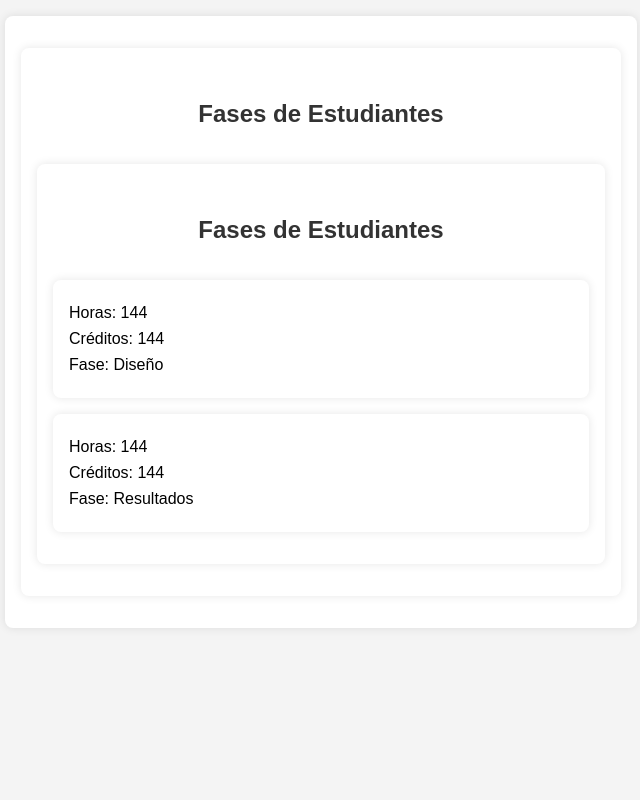
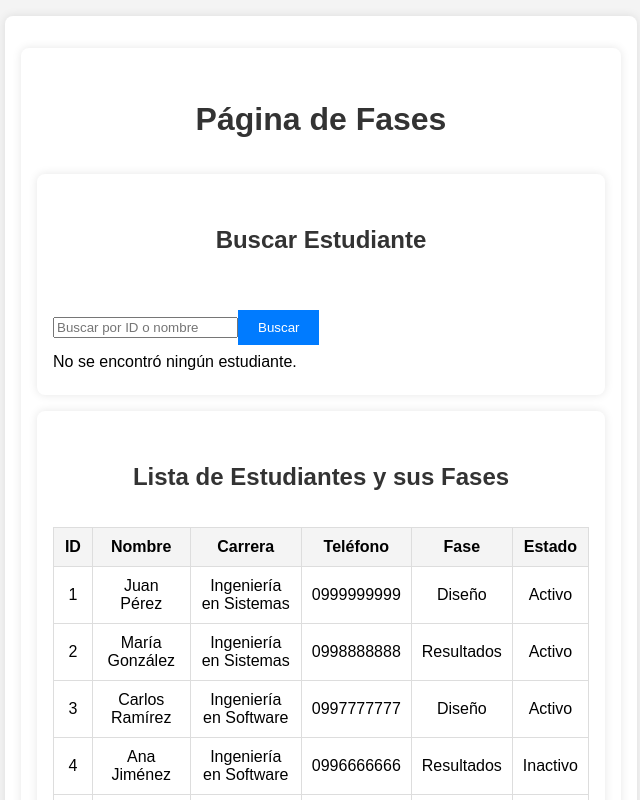
Before and after one commit to Yeiker-Lopez/ProyectoCloud, a React (Vite) app: page /fases in a window 1280 px wide. Shown: the top 800 px of the page, without its empty margins (319-959 px from the left). Built offline with nearby package versions, Linux system fonts and the light colour scheme.

Commit message:
Proyecto

```diff
--- a/src/Data/estudiantesData.ts
+++ b/src/Data/estudiantesData.ts
@@ -1,14 +1,21 @@
-import { IEstudiante } from "../interfaces/IEstudiantes";
+export interface Estudiante {
+  id: number;
+  nombre: string;
+  carrera: string;
+  telefono: string;
+  fase: 'Diseño' | 'Resultados';  // Agregamos fase
+  activo: boolean;                // Agregamos estado
+}
 
-export const estudiantesData: IEstudiante[] = [
-  { id: 1, nombre: "Juan Pérez", carrera: "Ingeniería TI", telefono: "0991234567" },
-  { id: 2, nombre: "Ana Gómez", carrera: "Ingeniería de Software", telefono: "0987654321" },
-  { id: 3, nombre: "Pedro Sánchez", carrera: "Ingeniería TI", telefono: "0971122334" },
-  { id: 4, nombre: "María López", carrera: "Ingeniería TI", telefono: "0965566778" },
-  { id: 5, nombre: "Luis Martínez", carrera: "Ingeniería de Software", telefono: "0959988776" },
-  { id: 6, nombre: "Sofía Rodríguez", carrera: "Ingeniería TI", telefono: "0995544332" },
-  { id: 7, nombre: "Carlos Torres", carrera: "Ingeniería de Software", telefono: "0984433221" },
-  { id: 8, nombre: "Gabriela Jiménez", carrera: "Ingeniería de Software", telefono: "0977788990" },
-  { id: 9, nombre: "Daniela Morales", carrera: "Ingeniería de Software", telefono: "0956655443" },
-  { id: 10, nombre: "Ricardo Vargas", carrera: "Ingeniería TI", telefono: "0992211445" },
+export const estudiantesData: Estudiante[] = [
+  { id: 1, nombre: 'Juan Pérez', carrera: 'Ingeniería en Sistemas', telefono: '0999999999', fase: 'Diseño', activo: true },
+  { id: 2, nombre: 'María González', carrera: 'Ingeniería en Sistemas', telefono: '0998888888', fase: 'Resultados', activo: true },
+  { id: 3, nombre: 'Carlos Ramírez', carrera: 'Ingeniería en Software', telefono: '0997777777', fase: 'Diseño', activo: true },
+  { id: 4, nombre: 'Ana Jiménez', carrera: 'Ingeniería en Software', telefono: '0996666666', fase: 'Resultados', activo: false },
+  { id: 5, nombre: 'Luis Martínez', carrera: 'Ingeniería en Sistemas', telefono: '0995555555', fase: 'Diseño', activo: true },
+  { id: 6, nombre: 'Sofía Torres', carrera: 'Ingeniería en Software', telefono: '0994444444', fase: 'Resultados', activo: true },
+  { id: 7, nombre: 'Andrés Ortiz', carrera: 'Ingeniería en Sistemas', telefono: '0993333333', fase: 'Diseño', activo: false },
+  { id: 8, nombre: 'Paula Vargas', carrera: 'Ingeniería en Software', telefono: '0992222222', fase: 'Resultados', activo: true },
+  { id: 9, nombre: 'Miguel Ríos', carrera: 'Ingeniería en Sistemas', telefono: '0991111111', fase: 'Diseño', activo: true },
+  { id: 10, nombre: 'Laura Silva', carrera: 'Ingeniería en Software', telefono: '0990000000', fase: 'Resultados', activo: false },
 ];
--- a/src/Pages/FasesPage.tsx
+++ b/src/Pages/FasesPage.tsx
@@ -1,10 +1,12 @@
-import React from 'react';
+import BuscarEstudiante from '../components/Estudiante/BuscarEstudiante';
 import FaseList from '../components/Fase/FaseList';
+import './FasesPages.css';   // Importamos los estilos
 
-const FasesPage: React.FC = () => {
+const FasesPage = () => {
   return (
     <div>
-      <h2>Fases de Estudiantes</h2>
+      <h1>Página de Fases</h1>
+      <BuscarEstudiante />
       <FaseList />
     </div>
   );
--- /dev/null
+++ b/src/Pages/FasesPages.css
@@ -0,0 +1,30 @@
+table {
+    width: 100%;
+    border-collapse: collapse;
+  }
+
+  th, td {
+    padding: 10px;
+    border: 1px solid #ddd;
+  }
+
+  th {
+    background-color: #f4f4f4;
+  }
+
+  td {
+    text-align: center;
+  }
+
+  button {
+    margin-top: 20px;
+    padding: 10px 20px;
+    background-color: #007bff;
+    border: none;
+    color: white;
+    cursor: pointer;
+  }
+
+  button:hover {
+    background-color: #0056b3;
+  }
--- a/src/components/Estudiante/BuscarEstudiante.tsx
+++ b/src/components/Estudiante/BuscarEstudiante.tsx
@@ -1,17 +1,17 @@
-import React, { useState } from 'react';
-import { IEstudiante } from '../../interfaces/IEstudiantes';
-import { estudiantesData } from '../../Data/estudiantesData';
+import { useState } from 'react';
+import { estudiantesData, Estudiante } from '../../Data/estudiantesData';
 
-const BuscarEstudiante: React.FC = () => {
-  const [searchTerm, setSearchTerm] = useState('');
-  const [results, setResults] = useState<IEstudiante[]>([]);
+const BuscarEstudiante = () => {
+  const [query, setQuery] = useState('');
+  const [result, setResult] = useState<Estudiante | null>(null);
 
-  const handleSearch = () => {
-    const filtered = estudiantesData.filter(estudiante =>
-      estudiante.nombre.toLowerCase().includes(searchTerm.toLowerCase()) ||
-      estudiante.id.toString() === searchTerm
+  const buscarEstudiante = () => {
+    const estudianteEncontrado = estudiantesData.find(
+      (est) =>
+        est.nombre.toLowerCase() === query.toLowerCase() ||
+        est.id === Number(query)
     );
-    setResults(filtered);
+    setResult(estudianteEncontrado || null);
   };
 
   return (
@@ -19,22 +19,25 @@ const BuscarEstudiante: React.FC = () => {
       <h2>Buscar Estudiante</h2>
       <input
         type="text"
-        placeholder="Buscar por ID o Nombre"
-        value={searchTerm}
-        onChange={e => setSearchTerm(e.target.value)}
+        placeholder="Buscar por ID o nombre"
+        value={query}
+        onChange={(e) => setQuery(e.target.value)}
       />
-      <button onClick={handleSearch}>Buscar</button>
+      <button onClick={buscarEstudiante}>Buscar</button>
 
-      <div>
-        {results.map(estudiante => (
-          <div key={estudiante.id}>
-            <h3>{estudiante.nombre}</h3>
-            <p>ID: {estudiante.id}</p>
-            <p>Carrera: {estudiante.carrera}</p>
-            <p>Teléfono: {estudiante.telefono}</p>
-          </div>
-        ))}
-      </div>
+      {result ? (
+        <div>
+          <h3>Estudiante Encontrado:</h3>
+          <p><strong>ID:</strong> {result.id}</p>
+          <p><strong>Nombre:</strong> {result.nombre}</p>
+          <p><strong>Carrera:</strong> {result.carrera}</p>
+          <p><strong>Teléfono:</strong> {result.telefono}</p>
+          <p><strong>Fase:</strong> {result.fase}</p>
+          <p><strong>Estado:</strong> {result.activo ? 'Activo' : 'Inactivo'}</p>
+        </div>
+      ) : (
+        <p>No se encontró ningún estudiante.</p>
+      )}
     </div>
   );
 };
--- a/src/components/Fase/FaseList.tsx
+++ b/src/components/Fase/FaseList.tsx
@@ -1,19 +1,33 @@
-import React from 'react';
-import { IFase } from '../../interfaces/IFase';
-import FaseItem from './FaseItem';
+import { estudiantesData } from '../../Data/estudiantesData';
 
-const fasesData: IFase[] = [
-  { horas: 144, creditos: 144, fase: 'Diseño' },
-  { horas: 144, creditos: 144, fase: 'Resultados' },
-];
-
-const FaseList: React.FC = () => {
+const FaseList = () => {
   return (
     <div>
-      <h2>Fases de Estudiantes</h2>
-      {fasesData.map((fase: IFase, index: number) => (
-        <FaseItem key={index} fase={fase} />
-      ))}
+      <h2>Lista de Estudiantes y sus Fases</h2>
+      <table>
+        <thead>
+          <tr>
+            <th>ID</th>
+            <th>Nombre</th>
+            <th>Carrera</th>
+            <th>Teléfono</th>
+            <th>Fase</th>
+            <th>Estado</th>
+          </tr>
+        </thead>
+        <tbody>
+          {estudiantesData.map((est) => (
+            <tr key={est.id}>
+              <td>{est.id}</td>
+              <td>{est.nombre}</td>
+              <td>{est.carrera}</td>
+              <td>{est.telefono}</td>
+              <td>{est.fase}</td>
+              <td>{est.activo ? 'Activo' : 'Inactivo'}</td>
+            </tr>
+          ))}
+        </tbody>
+      </table>
     </div>
   );
 };
```
